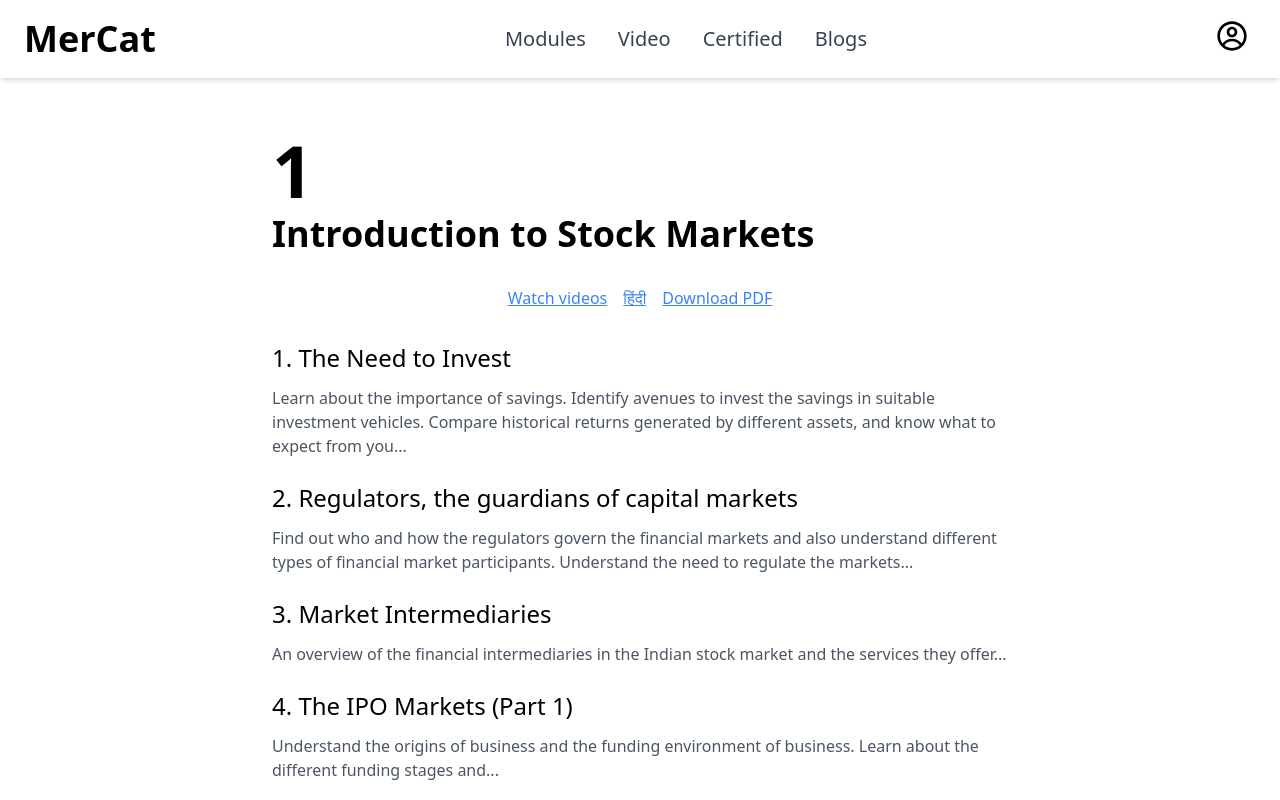
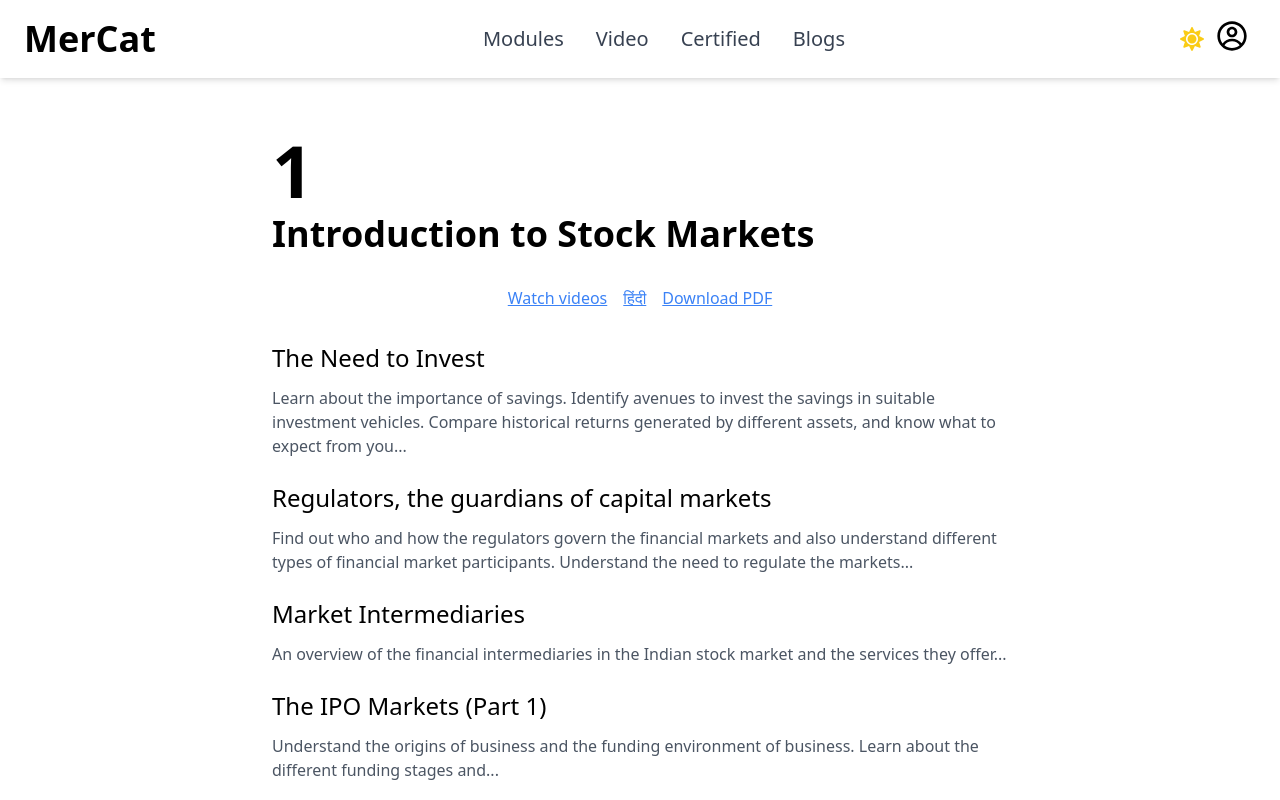
Before and after one commit to Kuldeepchaudhary108/Stock, a React (Vite) app in the folder frontend/: page /module-text in a window 1280 px wide. Shown: the top 800 px of the page. Built offline with nearby package versions, Linux system fonts and the light colour scheme.

Commit message:
adding dark theme

```diff
--- a/frontend/src/Layout.jsx
+++ b/frontend/src/Layout.jsx
@@ -1,17 +1,36 @@
 // App.js
-import React from "react";
+import React, { useState, useEffect } from "react";
 import { Outlet } from "react-router-dom";
 import { Navbar, Footer } from "./components/index.js";
+import { ThemeProvider } from "./contexts/theme.js";
 
 function Layout() {
+  const [themeMode, setThemeMode] = useState("light");
+
+  const lightTheme = () => {
+    setThemeMode("light");
+  };
+
+  const darkTheme = () => {
+    setThemeMode("dark");
+  };
+
+  // actual change in theme
+
+  useEffect(() => {
+    document.querySelector("html").classList.remove("light", "dark");
+    document.querySelector("html").classList.add(themeMode);
+  }, [themeMode]);
   return (
-    <div className=" min-h-screen flex flex-col">
+    <ThemeProvider value={{ themeMode, darkTheme, lightTheme }}>
+      <div className=" min-h-screen flex flex-col dark:bg-gray-700">
         <Navbar />
         <main className="flex-grow">
           <Outlet />
         </main>
         <Footer />
       </div>
+    </ThemeProvider>
   );
 }
 
--- a/frontend/src/components/Navbar/Navbar.jsx
+++ b/frontend/src/components/Navbar/Navbar.jsx
@@ -1,12 +1,24 @@
-import React, { useState } from "react";
+import React, { useContext, useState, useEffect } from "react";
 import { TiThMenu } from "react-icons/ti";
 import { CgProfile } from "react-icons/cg";
+import { FaSun, FaMoon } from "react-icons/fa";
 import { NavLink, useNavigate } from "react-router-dom";
+import { ThemeContext } from "../../contexts/theme"; // Import the Theme Context
 
 const Navbar = () => {
   const [showDropdown, setShowDropdown] = useState(false);
   const [showMenu, setShowMenu] = useState(false);
   const navigate = useNavigate();
+
+  const { themeMode, darkTheme, lightTheme } = useContext(ThemeContext); // Access the theme context
+
+  const handleThemeToggle = () => {
+    if (themeMode === "light") {
+      darkTheme();
+    } else {
+      lightTheme();
+    }
+  };
 
   const handleLogout = () => {
     sessionStorage.clear();
@@ -16,15 +28,18 @@ const Navbar = () => {
   };
 
   return (
-    <nav className=" sticky top-0 left-0 z-30 flex justify-between items-center px-6 py-4  bg-white shadow-md">
+    <nav className="sticky top-0 left-0 z-30 flex justify-between items-center px-6 py-4 bg-white dark:bg-gray-900 shadow-md transition-colors">
       {/* Brand Name */}
-      <NavLink to="/" className="text-4xl font-black font-samarkan">
+      <NavLink
+        to="/"
+        className="text-4xl font-black font-samarkan dark:text-white"
+      >
         MerCat
       </NavLink>
 
       {/* Desktop and Mobile Menu */}
       <ul
-        className={`absolute md:relative w-full md:w-auto bg-white md:bg-transparent top-20 md:top-auto left-0 md:left-auto flex flex-col md:flex-row md:items-center transition-all duration-500 ease-in-out ${
+        className={`absolute md:relative w-full md:w-auto bg-white dark:bg-gray-900 md:bg-transparent top-20 md:top-auto left-0 md:left-auto flex flex-col md:flex-row md:items-center transition-all duration-500 ease-in-out ${
           showMenu ? "block" : "hidden md:flex"
         }`}
       >
@@ -32,8 +47,10 @@ const Navbar = () => {
           to="/module"
           className={({ isActive }) =>
             `text-xl font-medium px-6 py-2 md:px-4 md:py-0 cursor-pointer ${
-              isActive ? "text-blue-700" : "text-gray-700"
-            } hover:text-blue-500 transition-colors`
+              isActive
+                ? "text-blue-700 dark:text-blue-300"
+                : "text-gray-700 dark:text-gray-300"
+            } hover:text-blue-500 dark:hover:text-blue-400 transition-colors`
           }
         >
           Modules
@@ -42,8 +59,10 @@ const Navbar = () => {
           to="/video-module"
           className={({ isActive }) =>
             `text-xl font-medium px-6 py-2 md:px-4 md:py-0 cursor-pointer ${
-              isActive ? "text-blue-700" : "text-gray-700"
-            } hover:text-blue-500 transition-colors`
+              isActive
+                ? "text-blue-700 dark:text-blue-300"
+                : "text-gray-700 dark:text-gray-300"
+            } hover:text-blue-500 dark:hover:text-blue-400 transition-colors`
           }
         >
           Video
@@ -52,8 +71,10 @@ const Navbar = () => {
           to="/certified"
           className={({ isActive }) =>
             `text-xl font-medium px-6 py-2 md:px-4 md:py-0 cursor-pointer ${
-              isActive ? "text-blue-700" : "text-gray-700"
-            } hover:text-blue-500 transition-colors`
+              isActive
+                ? "text-blue-700 dark:text-blue-300"
+                : "text-gray-700 dark:text-gray-300"
+            } hover:text-blue-500 dark:hover:text-blue-400 transition-colors`
           }
         >
           Certified
@@ -62,8 +83,10 @@ const Navbar = () => {
           to="/blog"
           className={({ isActive }) =>
             `text-xl font-medium px-6 py-2 md:px-4 md:py-0 cursor-pointer ${
-              isActive ? "text-blue-700" : "text-gray-700"
-            } hover:text-blue-500 transition-colors`
+              isActive
+                ? "text-blue-700 dark:text-blue-300"
+                : "text-gray-700 dark:text-gray-300"
+            } hover:text-blue-500 dark:hover:text-blue-400 transition-colors`
           }
         >
           Blogs
@@ -77,18 +100,33 @@ const Navbar = () => {
         </li>
       </ul>
 
-      {/* User Dropdown for Desktop */}
-      <div className="relative hidden md:block">
+      {/* Theme Toggle and Profile Icons */}
+      <div className="flex items-center gap-1">
+        {/* Theme Toggle */}
+        <button
+          onClick={handleThemeToggle}
+          className="p-2 rounded-full focus:outline-none transition-colors"
+          aria-label="Toggle theme"
+        >
+          {themeMode === "light" ? (
+            <FaSun className="text-yellow-400 w-6 h-6" />
+          ) : (
+            <FaMoon className="text-gray-700 dark:text-gray-300 w-6 h-6" />
+          )}
+        </button>
+
+        {/* User Dropdown */}
+        <div className="relative">
           <button
             className="h-10 w-10 rounded-full"
             onClick={() => setShowDropdown((prev) => !prev)}
-          aria-label="User menu"
+            aria-label="User"
           >
-          <CgProfile className="w-8 h-8" />
+            <CgProfile className="w-8 h-8 dark:text-white" />
           </button>
 
           {showDropdown && (
-          <div className="absolute right-0 mt-2 bg-white shadow-lg rounded-md w-32">
+            <div className="absolute right-0 mt-2 bg-white dark:bg-gray-800 shadow-lg rounded-md w-32">
               <button
                 onClick={handleLogout}
                 className="block w-full text-center text-xl px-4 py-2 text-red-500 bg-[#ebac65] rounded-lg hover:bg-[#e59943] transition-all duration-300"
@@ -98,6 +136,7 @@ const Navbar = () => {
             </div>
           )}
         </div>
+      </div>
 
       {/* Hamburger Menu for Mobile */}
       <button
@@ -105,7 +144,7 @@ const Navbar = () => {
         className="md:hidden block p-2"
         aria-label="Toggle menu"
       >
-        <TiThMenu className="h-8 w-8" />
+        <TiThMenu className="h-8 w-8 dark:text-white" />
       </button>
     </nav>
   );
--- /dev/null
+++ b/frontend/src/contexts/theme.js
@@ -0,0 +1,13 @@
+import { createContext, useContext } from "react";
+
+export const ThemeContext = createContext({
+    themeMode: "light",
+    darkTheme: () => {},
+    lightTheme: () => {},
+})
+
+export const ThemeProvider = ThemeContext.Provider
+
+export default function useTheme(){
+    return useContext(ThemeContext)
+}
--- a/frontend/src/pages/Leasson/LessonPage.jsx
+++ b/frontend/src/pages/Leasson/LessonPage.jsx
@@ -2,7 +2,7 @@ import React from "react";
 
 const VideoList = ({ videos, onVideoSelect, completedVideos }) => {
   return (
-    <div className="w-1/3 bg-gray-50 p-4 rounded-lg shadow-md">
+    <div className="w-1/3 bg-gray-50 p-4 rounded-lg shadow-md dark:bg-gray-400">
       <h2 className="text-lg font-bold mb-4">
         Module 1. Introduction to Stock Market (video series)
       </h2>
--- a/frontend/src/pages/modules/TextModule.jsx
+++ b/frontend/src/pages/modules/TextModule.jsx
@@ -1,91 +1,93 @@
 import React from "react";
-import { NavLink } from "react-router";
+import { NavLink } from "react-router-dom"; // Fixed incorrect import
 
 const TextModule = () => {
   return (
-    <div className="max-w-screen-md mx-auto p-4 mt-10">
-      <header className=" mb-8">
-        <h1 className="text-7xl font-bold">1</h1>
-        <h2 className="text-4xl font-semibold mt-2">
+    <div className="max-w-screen-md mx-auto p-4 mt-10 dark:bg-gray-900 dark:text-gray-100 m-10 rounded-lg">
+      <header className="mb-8">
+        <h1 className="text-5xl md:text-7xl font-bold">1</h1>
+        <h2 className="text-3xl md:text-4xl font-semibold mt-2">
           Introduction to Stock Markets
         </h2>
-        <div className="flex justify-center m-8">
+        <div className="flex flex-wrap justify-center m-8">
           <NavLink
             to={"/Video-module"}
-            className="text-blue-500 underline mx-2"
+            className="text-blue-500 dark:text-blue-300 underline mx-2"
           >
             Watch videos
           </NavLink>
-          <a href="#" className="text-blue-500 underline mx-2">
+          <a
+            href="#"
+            className="text-blue-500 dark:text-blue-300 underline mx-2"
+          >
             हिंदी
           </a>
-          <a href="#" className="text-blue-500 underline mx-2">
+          <a
+            href="#"
+            className="text-blue-500 dark:text-blue-300 underline mx-2"
+          >
             Download PDF
           </a>
         </div>
       </header>
       <main>
-        <section className="mb-6">
-          <h3 className="text-2xl font-medium">1. The Need to Invest</h3>
-          <p className="text-gray-600 mt-3">
-            Learn about the importance of savings. Identify avenues to invest
-            the savings in suitable investment vehicles. Compare historical
-            returns generated by different assets, and know what to expect from
-            you...
-          </p>
-        </section>
-        <section className="mb-6">
-          <h3 className="text-2xl font-medium">
-            2. Regulators, the guardians of capital markets
-          </h3>
-          <p className="text-gray-600 mt-3">
-            Find out who and how the regulators govern the financial markets and
-            also understand different types of financial market participants.
-            Understand the need to regulate the markets...
-          </p>
-        </section>
-        <section className="mb-6">
-          <h3 className="text-2xl font-medium">3. Market Intermediaries</h3>
-          <p className="text-gray-600 mt-3">
-            An overview of the financial intermediaries in the Indian stock
-            market and the services they offer...
-          </p>
-        </section>
-        <section className="mb-6">
-          <h3 className="text-2xl font-medium">4. The IPO Markets (Part 1)</h3>
-          <p className="text-gray-600 mt-3">
-            Understand the origins of business and the funding environment of
-            business. Learn about the different funding stages and...
-          </p>
-        </section>
-        <section className="mb-6">
-          <h3 className="text-2xl font-medium">5. The IPO Markets (Part 2)</h3>
-          <p className="text-gray-600 mt-3">
-            Understand the origins of business and the funding environment of
-            business. Learn about the different funding stages and...
-          </p>
-        </section>
-        <section className="mb-6">
-          <h3 className="text-2xl font-medium">6. The Stock Market</h3>
-          <p className="text-gray-600 mt-3">
-            Understand the origins of business and the funding environment of
-            business. Learn about the different funding stages and...
-          </p>
-        </section>
-        <section className="mb-6">
-          <h3 className="text-2xl font-medium">7. The Stock Market Index</h3>
-          <p className="text-gray-600 mt-3">
-            Understand the origins of business and the funding environment of
-            business. Learn about the different funding stages and...
-          </p>
-        </section>
-        <section className="mb-6">
-          <h3 className="text-2xl font-medium">8. Commonly Used Jargons</h3>
-          <p className="text-gray-600 mt-3">
-            Understand the origins of business and the funding environment of
-            business. Learn about the different funding stages and...
-          </p>
-        </section>
+        {[
+          {
+            id: 1,
+            title: "The Need to Invest",
+            content:
+              "Learn about the importance of savings. Identify avenues to invest the savings in suitable investment vehicles. Compare historical returns generated by different assets, and know what to expect from you...",
+          },
+          {
+            id: 2,
+            title: "Regulators, the guardians of capital markets",
+            content:
+              "Find out who and how the regulators govern the financial markets and also understand different types of financial market participants. Understand the need to regulate the markets...",
+          },
+          {
+            id: 3,
+            title: "Market Intermediaries",
+            content:
+              "An overview of the financial intermediaries in the Indian stock market and the services they offer...",
+          },
+          {
+            id: 4,
+            title: "The IPO Markets (Part 1)",
+            content:
+              "Understand the origins of business and the funding environment of business. Learn about the different funding stages and...",
+          },
+          {
+            id: 5,
+            title: "The IPO Markets (Part 2)",
+            content:
+              "Understand the origins of business and the funding environment of business. Learn about the different funding stages and...",
+          },
+          {
+            id: 6,
+            title: "The Stock Market",
+            content:
+              "Understand the origins of business and the funding environment of business. Learn about the different funding stages and...",
+          },
+          {
+            id: 7,
+            title: "The Stock Market Index",
+            content:
+              "Understand the origins of business and the funding environment of business. Learn about the different funding stages and...",
+          },
+          {
+            id: 8,
+            title: "Commonly Used Jargons",
+            content:
+              "Understand the origins of business and the funding environment of business. Learn about the different funding stages and...",
+          },
+        ].map((section) => (
+          <section className="mb-6" key={section.id}>
+            <h3 className="text-xl md:text-2xl font-medium">{section.title}</h3>
+            <p className="text-gray-600 dark:text-gray-300 mt-3">
+              {section.content}
+            </p>
+          </section>
+        ))}
       </main>
     </div>
   );
--- a/frontend/tailwind.config.js
+++ b/frontend/tailwind.config.js
@@ -1,6 +1,7 @@
 /** @type {import('tailwindcss').Config} */
 export default {
   content: ["./index.html", "./src/**/*.{js,ts,jsx,tsx}"],
+  darkMode: "class",
   theme: {
     extend: {},
   },
```
Also changed, not shown: frontend/src/pages/Home/HomePage.jsx (+40 -35 lines), frontend/src/pages/modules/BlogList.jsx (+20 -12 lines), frontend/src/pages/modules/Certified.jsx (+29 -22 lines), frontend/src/pages/modules/Module.jsx (+10 -8 lines), frontend/src/pages/modules/VideoModule.jsx (+11 -9 lines). Lines whose indentation alone changed are shown as unchanged.
